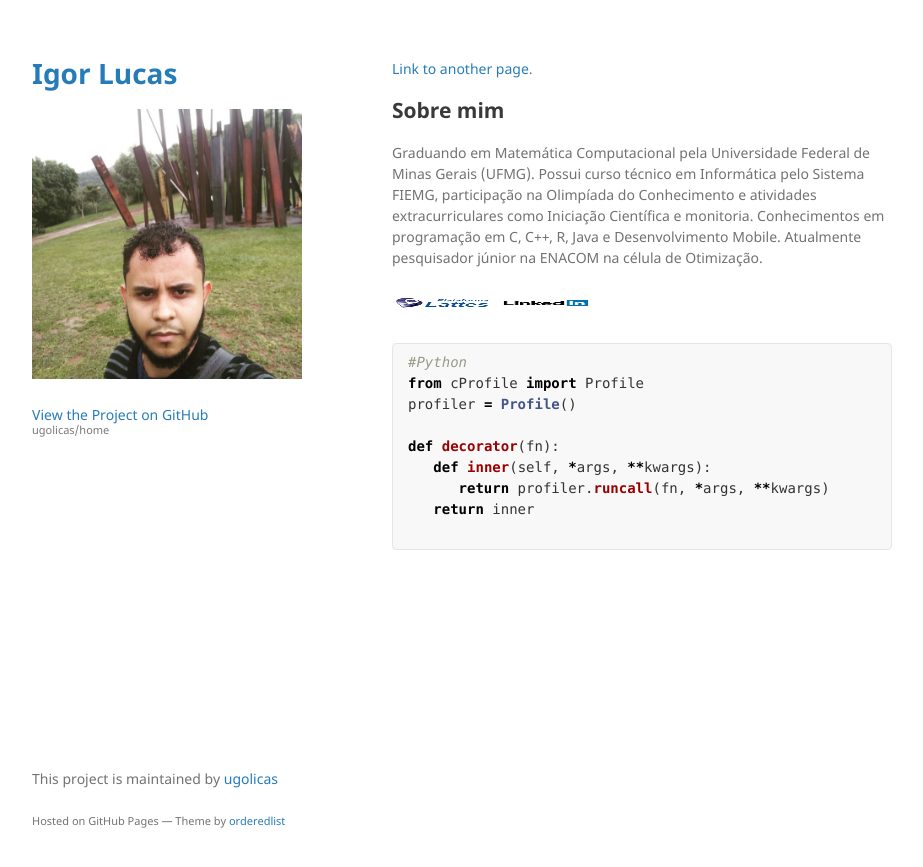
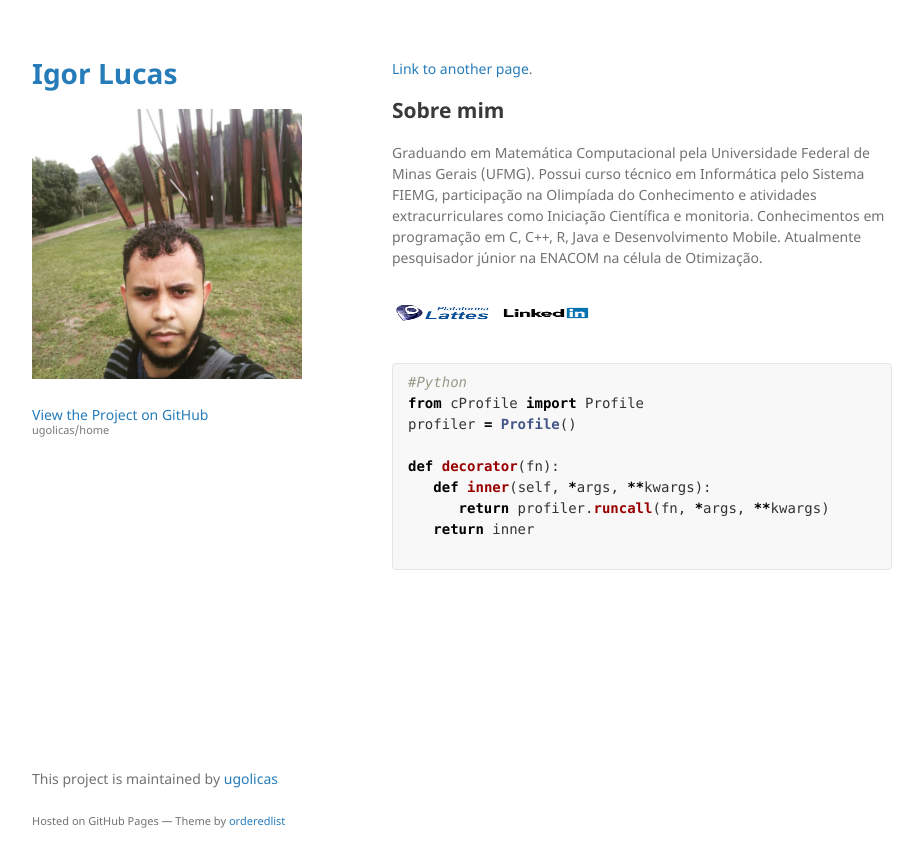
Before and after one commit to ugolicas/home, a Jekyll site: the page built from index.md, in a window 1280 px wide. Shown: the top 867 px of the page, without its empty margins (178-1101 px from the left). Built offline with Jekyll 4.4.1, drawn with Linux system fonts in a browser that asks for light colours; the repository's description, which GitHub fills in, is left out.

Commit message:
fix (index.md) clear code

````diff
--- a/index.md
+++ b/index.md
@@ -8,8 +8,8 @@
 
 Graduando em Matemática Computacional pela Universidade Federal de Minas Gerais (UFMG). Possui curso técnico em Informática pelo Sistema FIEMG, participação na Olimpíada do Conhecimento e atividades extracurriculares como Iniciação Científica e monitoria. Conhecimentos em programação em C, C++, R, Java e Desenvolvimento Mobile. Atualmente pesquisador júnior na ENACOM na célula de Otimização.
 
-[<img src="assets/img/lattes.png" alt="drawing" style="width:100px; height:30px;"/>](http://lattes.cnpq.br/0983117412894173)
-  [<img src="assets/img/linkedin.png" alt="drawing" style="width:100px;height:30px;"/>](https://www.linkedin.com/in/igor-lucas-a92550106)
+[<img src="assets/img/lattes.png" alt="drawing" style="width:100px; height:50px;"/>](http://lattes.cnpq.br/0983117412894173)
+  [<img src="assets/img/linkedin.png" alt="drawing" style="width:100px;height:50px;"/>](https://www.linkedin.com/in/igor-lucas-a92550106)
 
 ```python
 #Python
````
